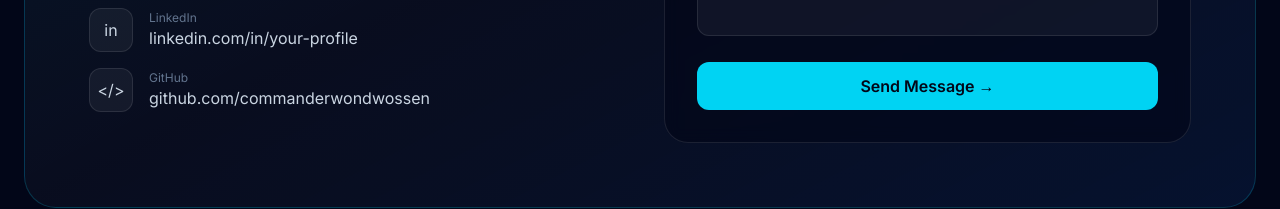
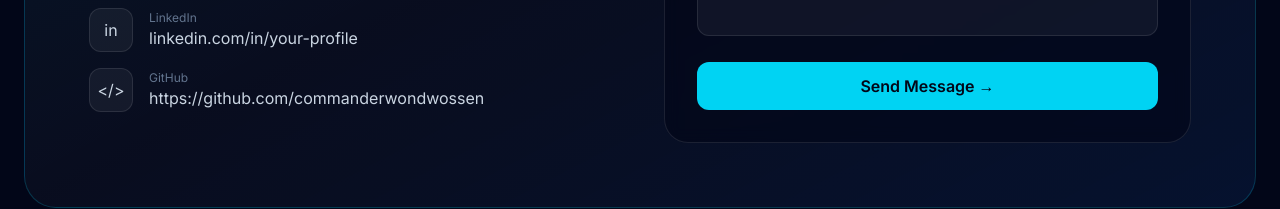
Before and after one commit to commanderwondwossen/commander-portfolio, a Next.js app: page / in a window 1280 px wide. Shown: the part 7310-7519 px from the top of the page. Built offline with nearby package versions, Linux system fonts and the light colour scheme.

Commit message:
github add

```diff
--- a/app/page.tsx
+++ b/app/page.tsx
@@ -906,7 +906,7 @@ export default function Home() {
                     </span>
                     <span>
                       <span className="block text-xs text-slate-500">GitHub</span>
-                      github.com/commanderwondwossen
+                      https://github.com/commanderwondwossen
                     </span>
                   </a>
                 </div>
```
